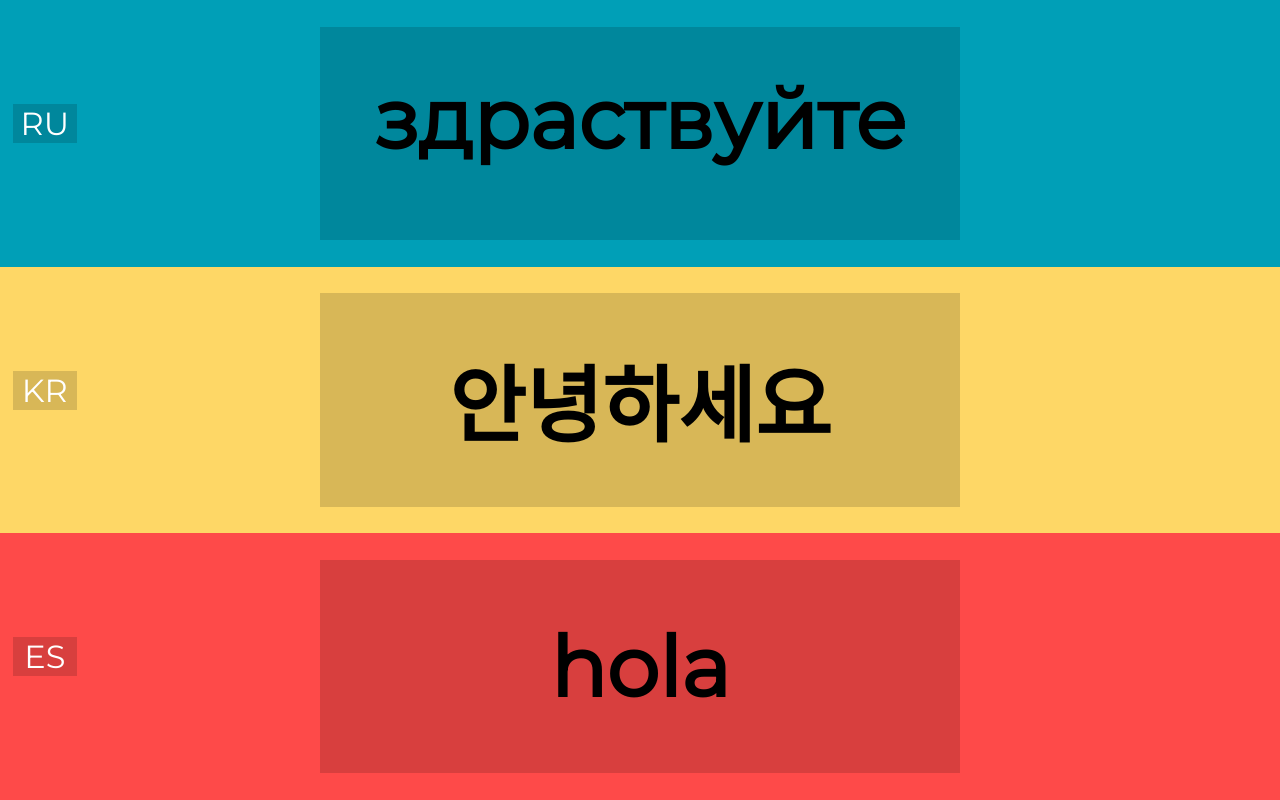
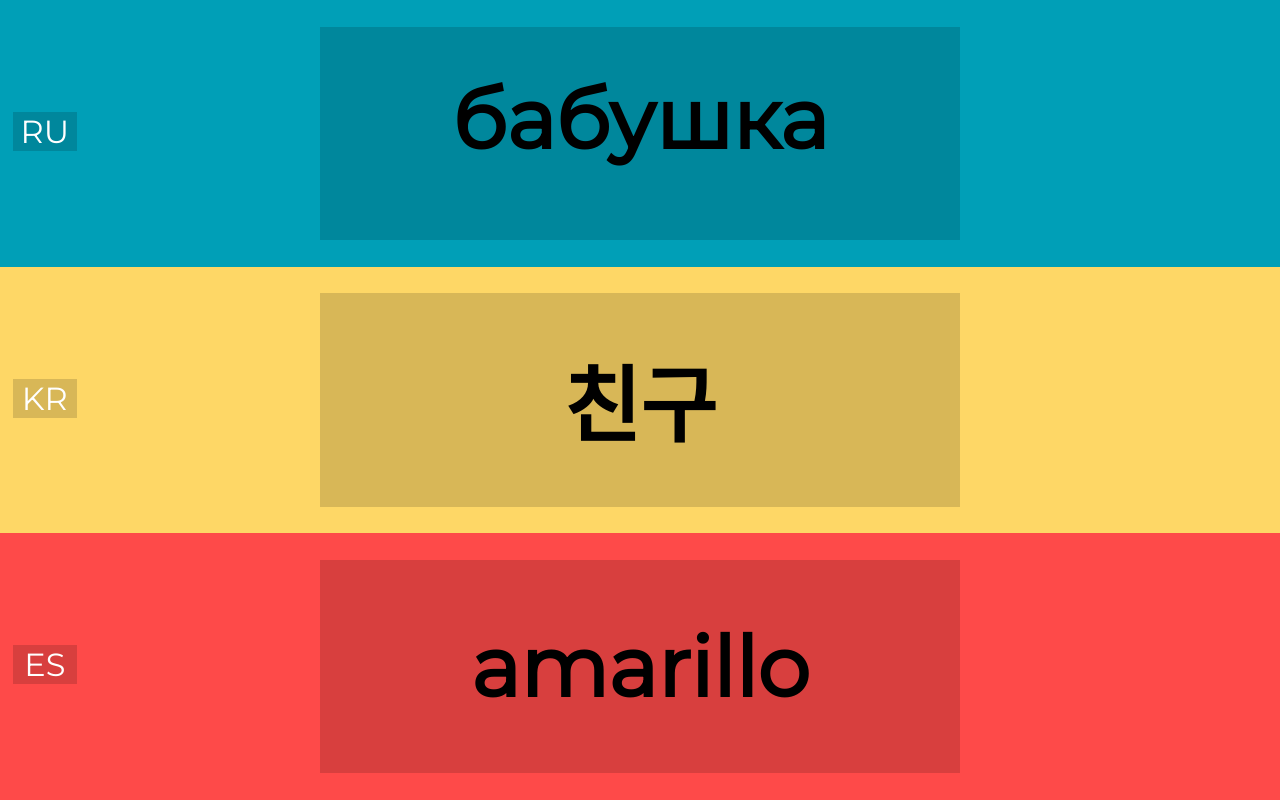
Before and after one commit to l-emi/foreign-words, a plain HTML site: page index.html in a window 1280 px wide. Drawn offline with nearby package versions, Linux system fonts and the light colour scheme.

Commit message:
Add words and randomize

```diff
--- a/index.html
+++ b/index.html
@@ -16,15 +16,15 @@
                RU
            </div>
            <div class="word-container">
-               <p class="word" style="padding-bottom:4.5%">здраствуйте</p>
+               <p id="ru-word" class="word" style="padding-bottom:4.5%"></p>
            </div>
        </div>
        <div id="korean" class="boxes">
            <div class="flag">
                    KR
-               </div>
+            </div>
            <div class="word-container">
-               <p class="word">안녕하세요</p>
+               <p id="kr-word" class="word"></p>
            </div>
        </div>
        <div id="spanish" class="boxes">
@@ -32,7 +32,7 @@
                ES
            </div>
            <div class="word-container">
-               <p class="word">hola</p>
+               <p id="es-word" class="word"></p>
            </div>
        </div>
 
--- a/script.js
+++ b/script.js
@@ -0,0 +1,15 @@
+var russianWords = ['бабушка', 'почемучка', 'красный', 'большой', 'фрикаделька', 'медведь', 'каша'],
+    koreanWords = ['하늘', '친구', '우유', '뚱뚱하다', '사진', '사람', '기다리다'],
+    spanishWords = ['madrugada', 'manzana', 'amarillo', 'cascabel', 'hechizo', 'anochecer', 'ojalá'];
+
+
+$("#ru-word").append(russianWords[randomize()]);
+$("#kr-word").append(koreanWords[randomize()]);
+$("#es-word").append(spanishWords[randomize()]);
+
+
+function randomize() {
+    return Math.floor(Math.random() * 6);
+}
+
+console.log(russianWords[randomize()]);
--- a/styles/style.scss
+++ b/styles/style.scss
@@ -51,7 +51,7 @@ body, html {
     width: 5vw;
     font-size: 2.5vw;
     text-align: center;
-    margin-top: 13vh;
+    margin-top: 14vh;
     margin-left: 1vw;
     background: rgba(0,0,0,0.15);
     color: #fff;
```
Also changed, not shown: styles/style.css.
